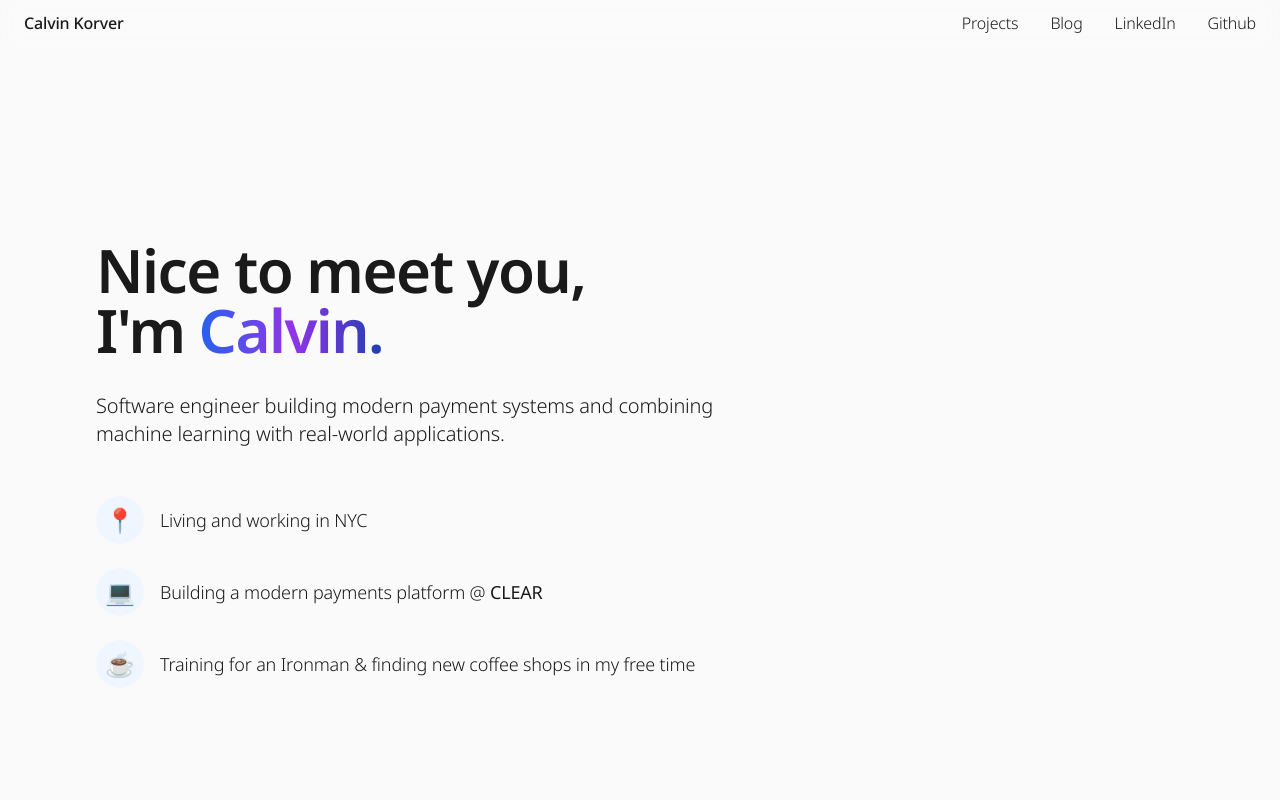
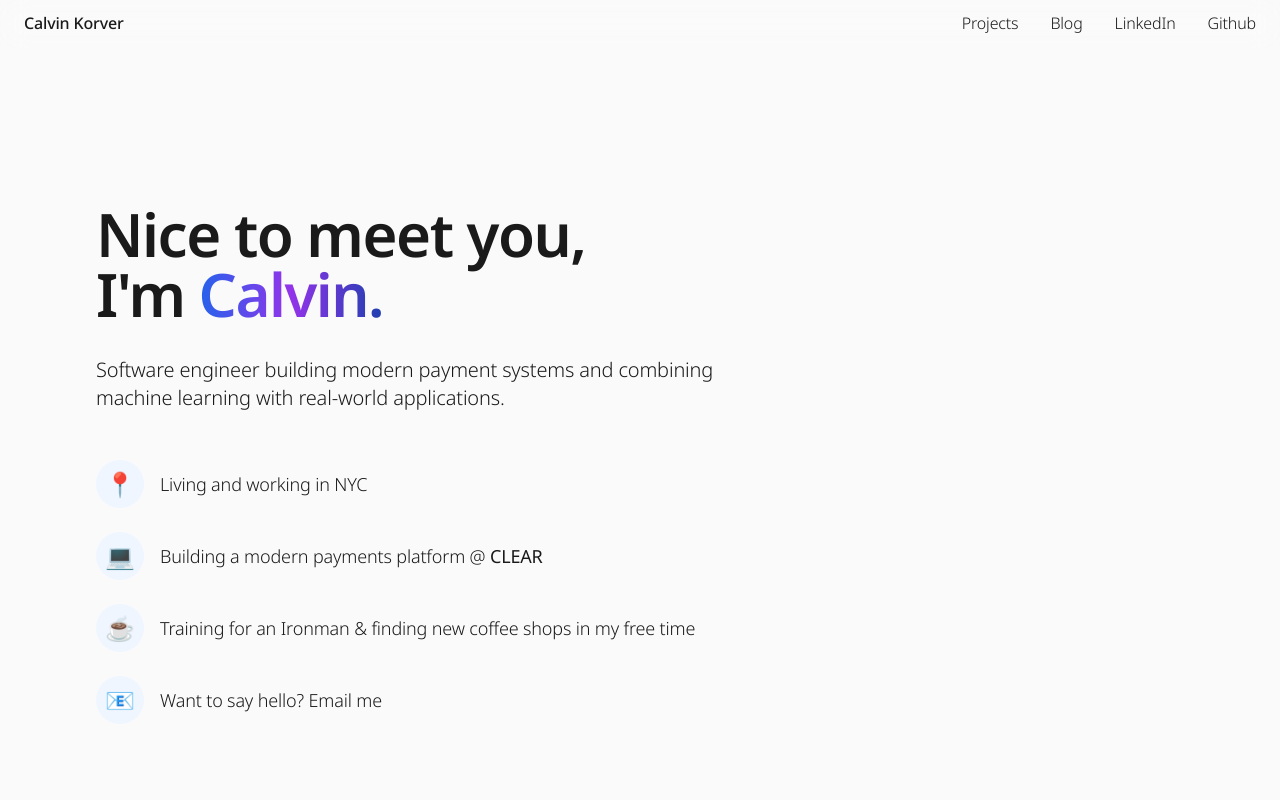
Before and after one commit to CalvinKorver/personal-website, a Next.js app: page / in a window 1280 px wide. Shown: the top 800 px of the page. Built offline with nearby package versions, Linux system fonts and the light colour scheme.

Commit message:
Add email contact section to HeroSection component

```diff
--- a/src/components/HeroSection.tsx
+++ b/src/components/HeroSection.tsx
@@ -36,8 +36,15 @@ export default function HeroSection() {
             </div>
             <span className="">Training for an Ironman & finding new coffee shops in my free time</span>
           </div>
+
+          <div className="flex items-center gap-4">
+            <div className="w-12 h-12 bg-blue-50 rounded-full flex items-center justify-center">
+              <span className="text-2xl">📧</span>
+            </div>
+            <span className="">Want to say hello? <a className="text-blue-700 underline md:text-inherit md:no-underline md:hover:text-blue-700 md:hover:font-semibold transition-all duration-300 ease-in-out" href="mailto:calvin.korver@gmail.com">Email me</a></span>
+          </div>
         </div>
       </div>
-    </div>
+ </div>
   );
 }
```
